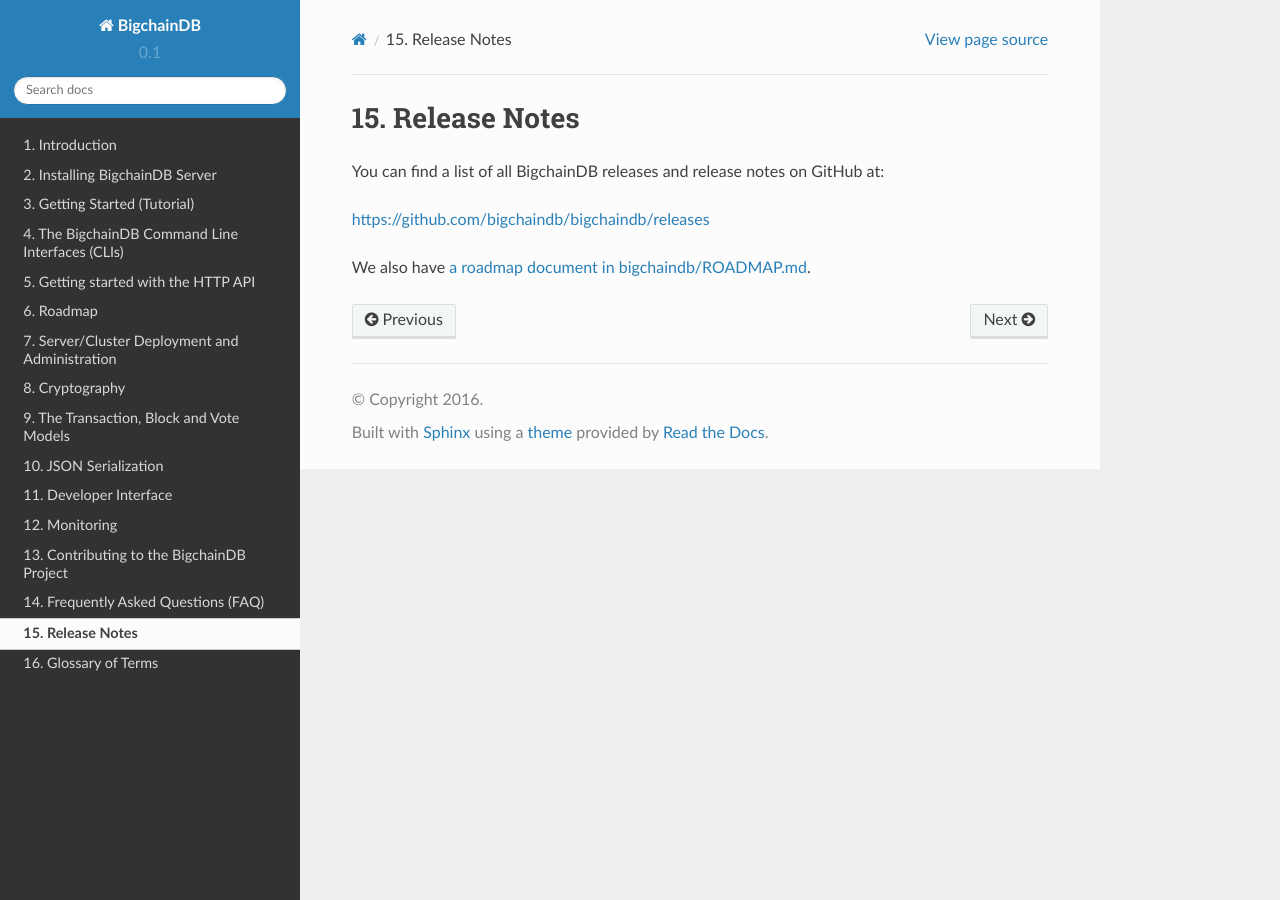
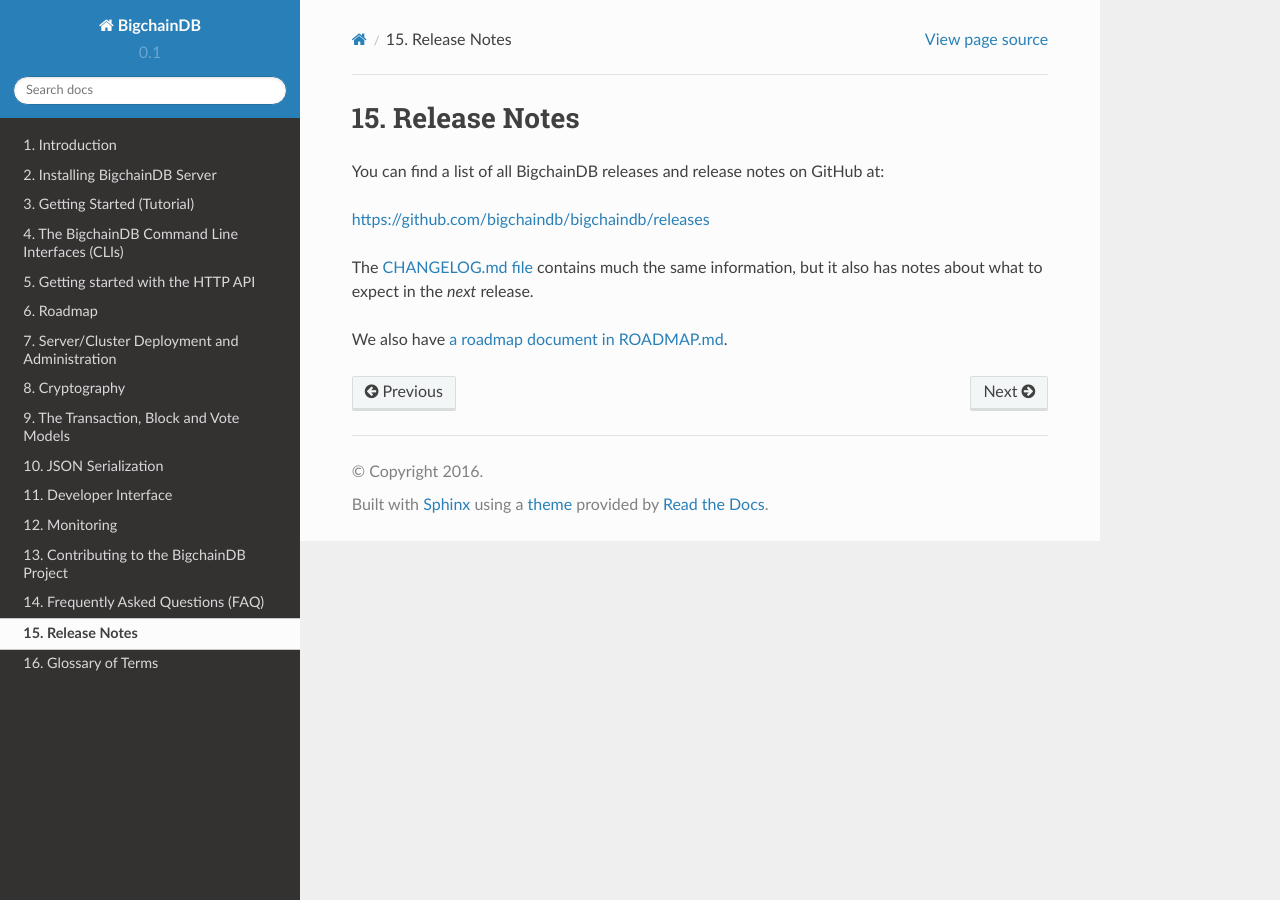
Before and after one commit to bigchaindb/bigchaindb, a Sphinx documentation site: the page built from docs/source/release-notes.md, in a window 1280 px wide. Built offline with Sphinx 7.4.7 and the Read the Docs theme 2.0.0, drawn with Linux system fonts in a browser that asks for light colours.

Commit message:
Mention CHANGELOG.md in docs Release Notes

```diff
--- a/docs/source/release-notes.md
+++ b/docs/source/release-notes.md
@@ -4,4 +4,6 @@
 
 [https://github.com/bigchaindb/bigchaindb/releases](https://github.com/bigchaindb/bigchaindb/releases)
 
-We also have [a roadmap document in bigchaindb/ROADMAP.md](https://github.com/bigchaindb/bigchaindb/blob/develop/ROADMAP.md).
+The [CHANGELOG.md file](https://github.com/bigchaindb/bigchaindb/blob/develop/CHANGELOG.md) contains much the same information, but it also has notes about what to expect in the _next_ release.
+
+We also have [a roadmap document in ROADMAP.md](https://github.com/bigchaindb/bigchaindb/blob/develop/ROADMAP.md).
```
